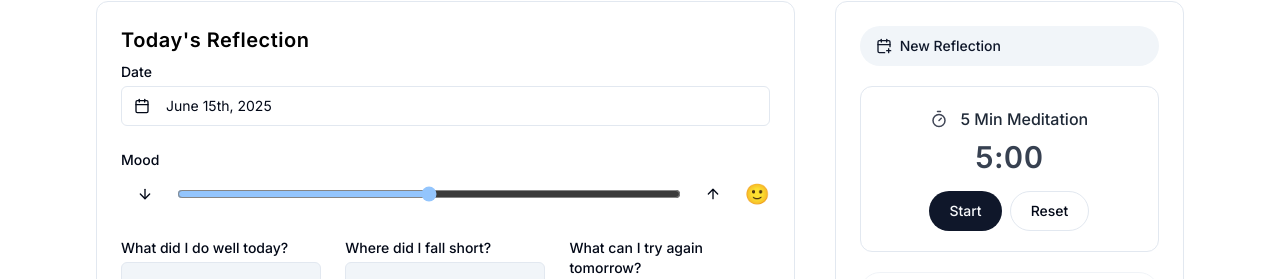
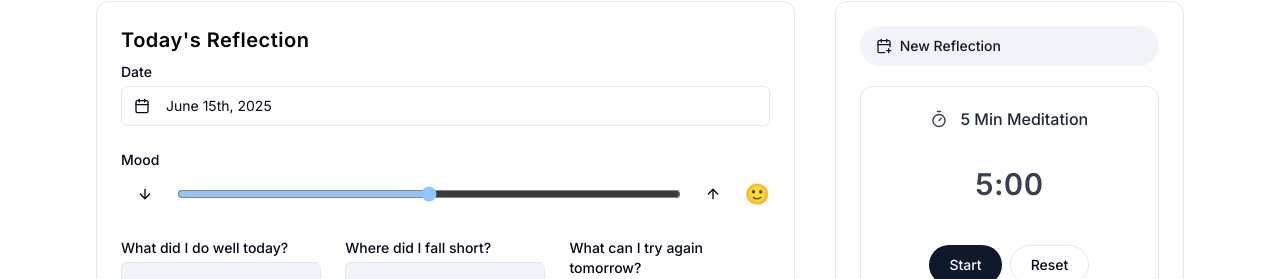
Before and after one commit to Shrinivasofficial/evening-stillness-reflections, a React (Vite) app: page / in a window 1280 px wide. Shown: the part 256-535 px from the top of the page. Built offline with nearby package versions, Linux system fonts and the light colour scheme; no server answers.

Commit message:
Add timer animation
Implement a visual animation to indicate the timer is running.

```diff
--- a/src/components/MeditationTimer.tsx
+++ b/src/components/MeditationTimer.tsx
@@ -1,4 +1,3 @@
-
 import React, { useState, useRef, useEffect } from "react";
 import { Timer as TimerIcon } from "lucide-react";
 import { Button } from "@/components/ui/button";
@@ -47,8 +46,17 @@ export default function MeditationTimer() {
         <TimerIcon size={18} className="mr-1 text-primary/80" />
         5 Min Meditation
       </span>
-      <div className="text-3xl tabular-nums tracking-wide font-semibold mb-4 text-gray-700 select-none">
-        {formatTime(seconds)}
+      <div className="mb-4">
+        <div
+          className={`mx-auto flex items-center justify-center rounded-full transition-all duration-200
+            ${running ? "ring-2 ring-primary/50 animate-pulse" : ""}
+          `}
+          style={{ width: 90, height: 90 }}
+        >
+          <div className="text-3xl tabular-nums tracking-wide font-semibold text-gray-700 select-none">
+            {formatTime(seconds)}
+          </div>
+        </div>
       </div>
       <div className="flex gap-2">
         {running ? (
```
